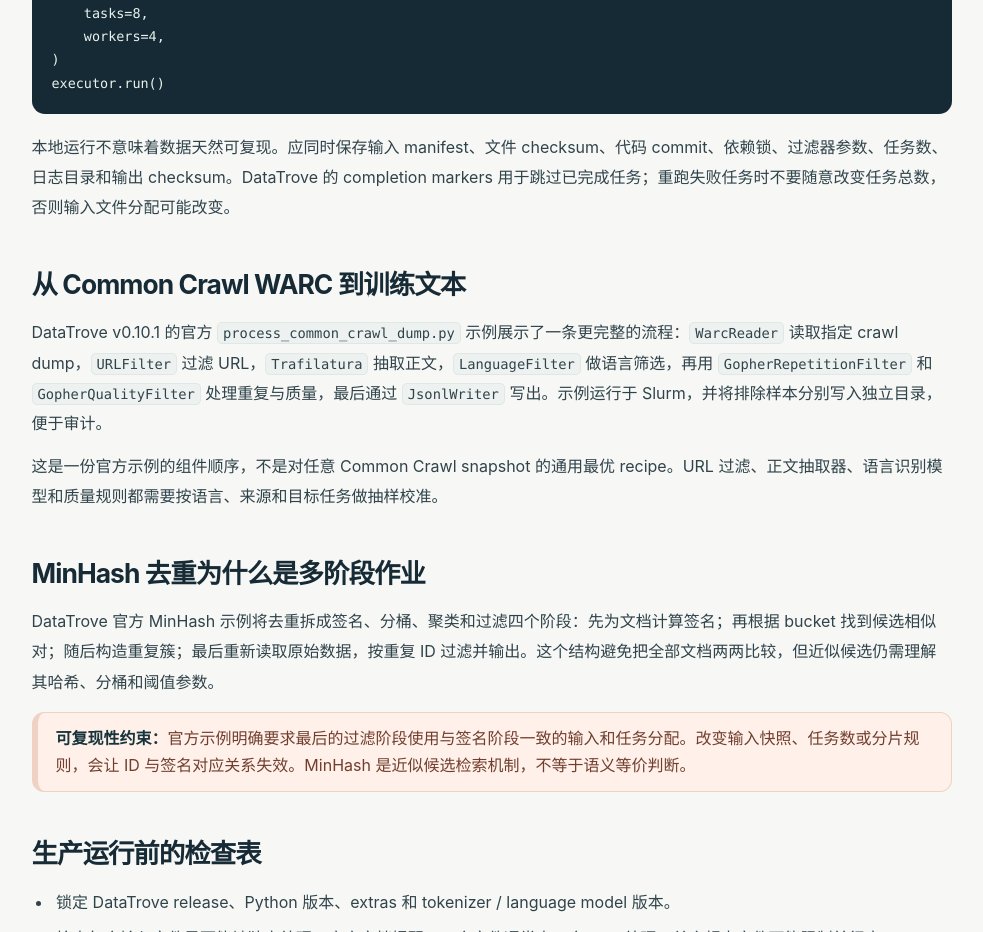
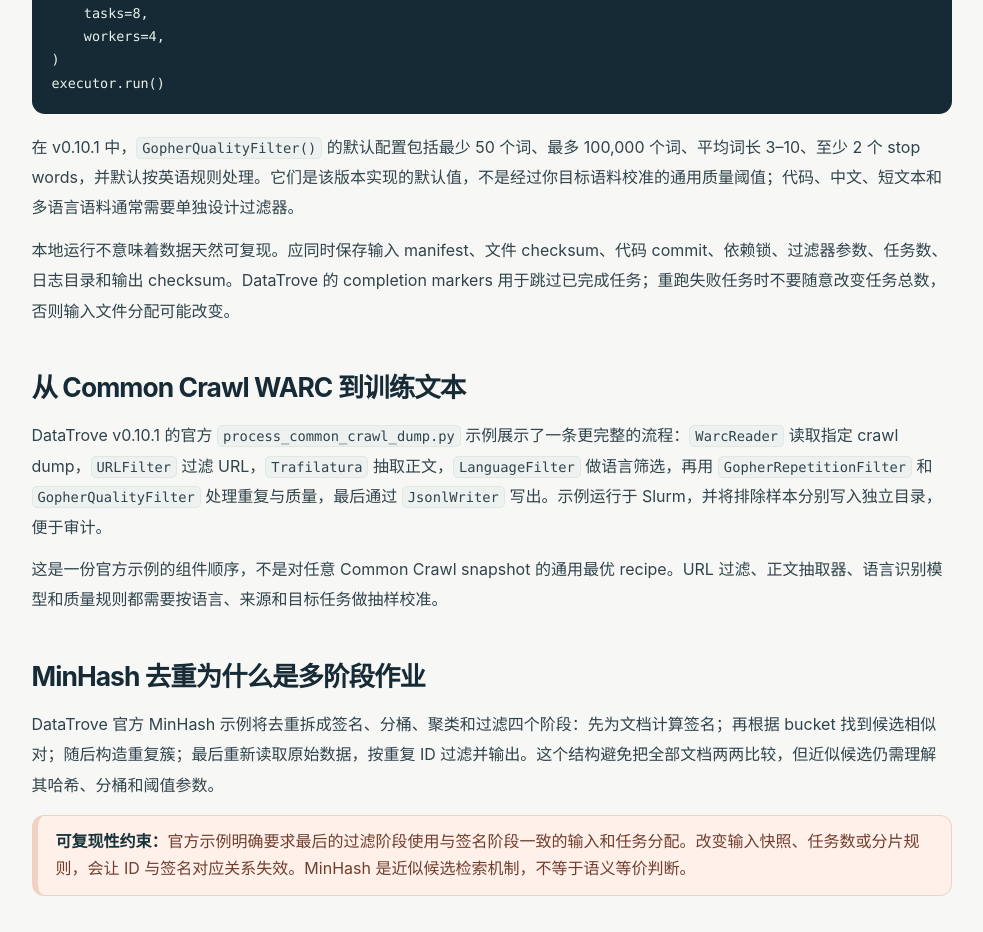
Before and after one commit to 1998x-stack/LLM-data-tutorial, a plain HTML site: page 23.html in a window 1280 px wide. Shown: the part 2100-3032 px from the top of the page, without its empty margins (289-1272 px from the left). Drawn offline with Linux system fonts and the light colour scheme.

Commit message:
docs: explain DataTrove Gopher filter defaults and scope

```diff
--- a/23.html
+++ b/23.html
@@ -28,6 +28,7 @@ executor = LocalPipelineExecutor(
     workers=4,
 )
 executor.run()</code></pre>
+<p>在 v0.10.1 中，<code>GopherQualityFilter()</code> 的默认配置包括最少 50 个词、最多 100,000 个词、平均词长 3–10、至少 2 个 stop words，并默认按英语规则处理。它们是该版本实现的默认值，不是经过你目标语料校准的通用质量阈值；代码、中文、短文本和多语言语料通常需要单独设计过滤器。</p>
 <p>本地运行不意味着数据天然可复现。应同时保存输入 manifest、文件 checksum、代码 commit、依赖锁、过滤器参数、任务数、日志目录和输出 checksum。DataTrove 的 completion markers 用于跳过已完成任务；重跑失败任务时不要随意改变任务总数，否则输入文件分配可能改变。</p></section>
 <section id="commoncrawl"><h2>从 Common Crawl WARC 到训练文本</h2>
 <p>DataTrove v0.10.1 的官方 <code>process_common_crawl_dump.py</code> 示例展示了一条更完整的流程：<code>WarcReader</code> 读取指定 crawl dump，<code>URLFilter</code> 过滤 URL，<code>Trafilatura</code> 抽取正文，<code>LanguageFilter</code> 做语言筛选，再用 <code>GopherRepetitionFilter</code> 和 <code>GopherQualityFilter</code> 处理重复与质量，最后通过 <code>JsonlWriter</code> 写出。示例运行于 Slurm，并将排除样本分别写入独立目录，便于审计。</p>
```
